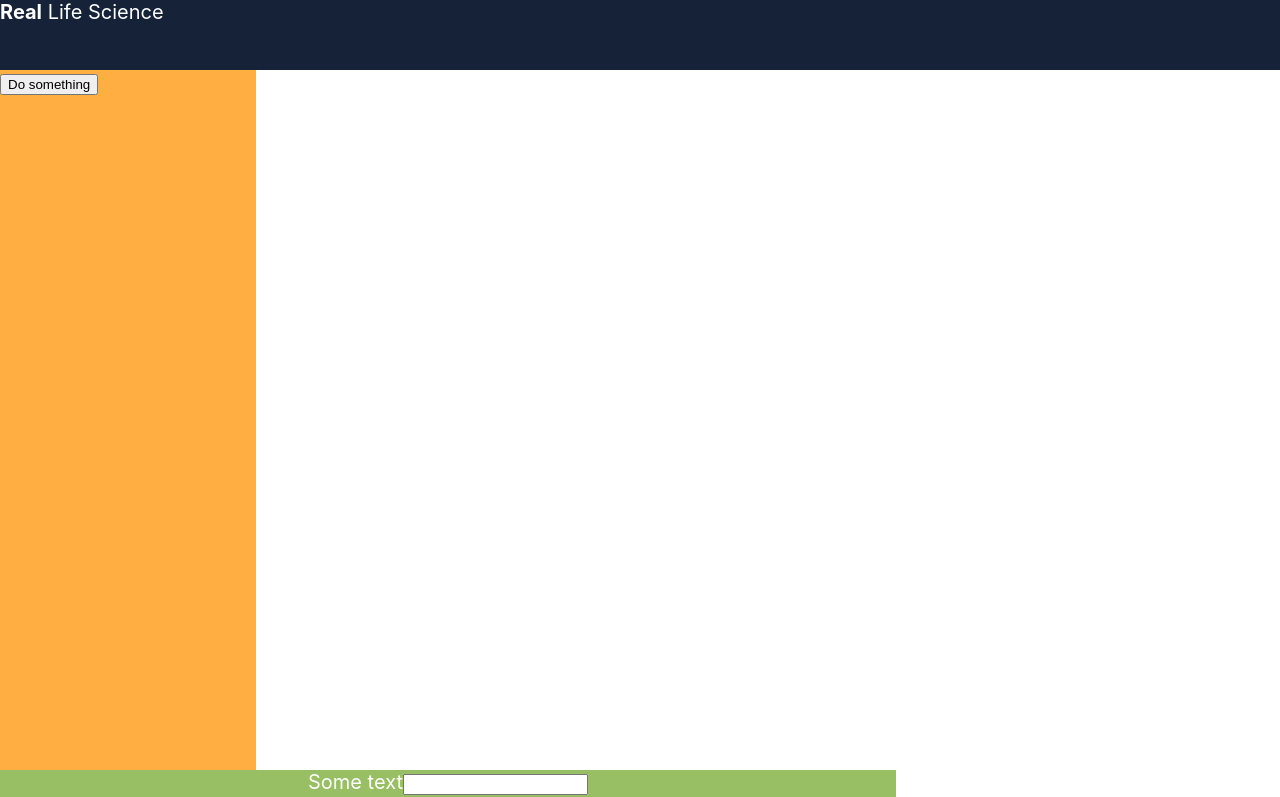
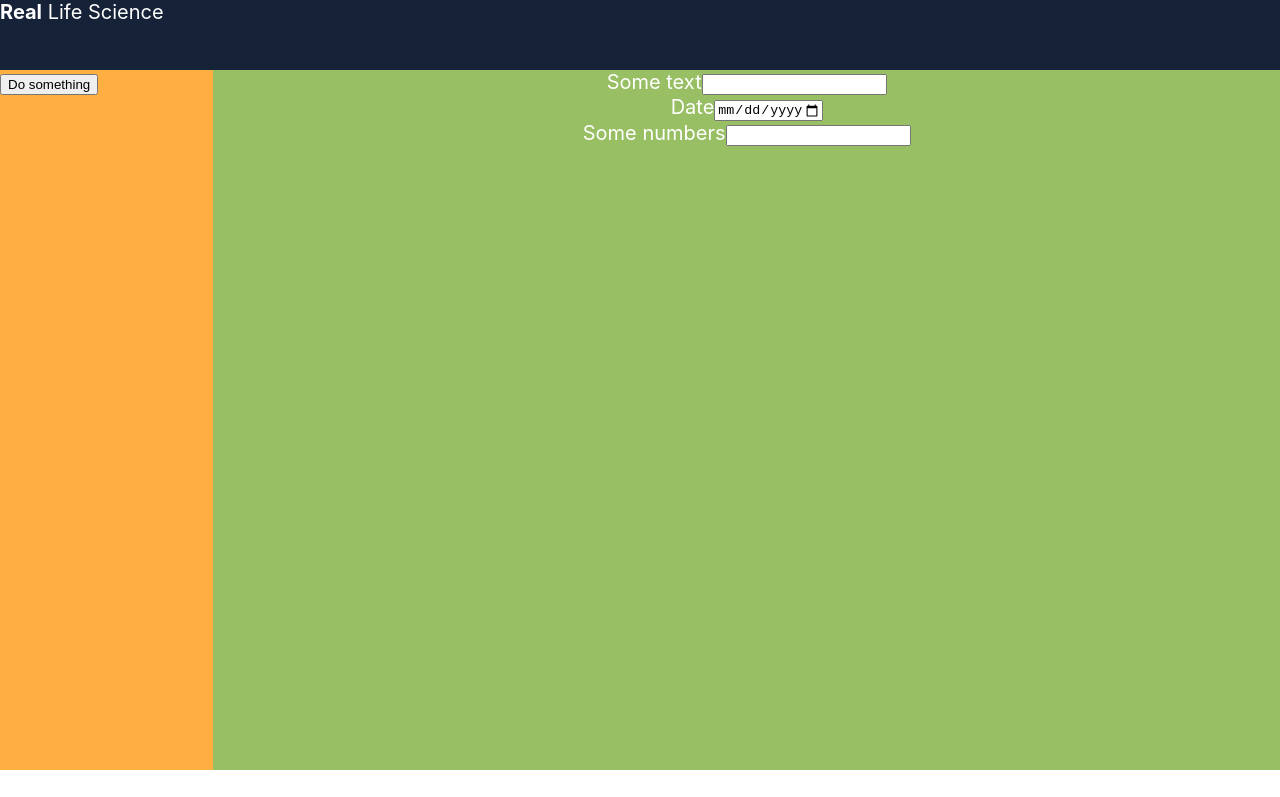
Before and after one commit to MunteanAndra/VSP-App, a React (Create React App) app: page / in a window 1280 px wide. Shown: the top 797 px of the page. Built offline with nearby package versions, Linux system fonts and the light colour scheme.

Commit message:
Rearranged Form's position on page

```diff
--- a/src/App.js
+++ b/src/App.js
@@ -8,8 +8,10 @@ function App() {
     <div className="App">
       <header className="App-header">
         <Navbar />
-        <Sidebar />
-        <FormPage />
+        <div style={{display:"flex"}}>
+            <Sidebar />
+            <FormPage />
+        </div>
       </header>
 
     </div>
--- a/src/Pages/FormpageStyle.css
+++ b/src/Pages/FormpageStyle.css
@@ -1,6 +1,6 @@
 .form{
     background-color: #98BF64;
-    width: 70%;
+    width: 100%;
     height: 700px;
     font-size: 20px;
 }
```
